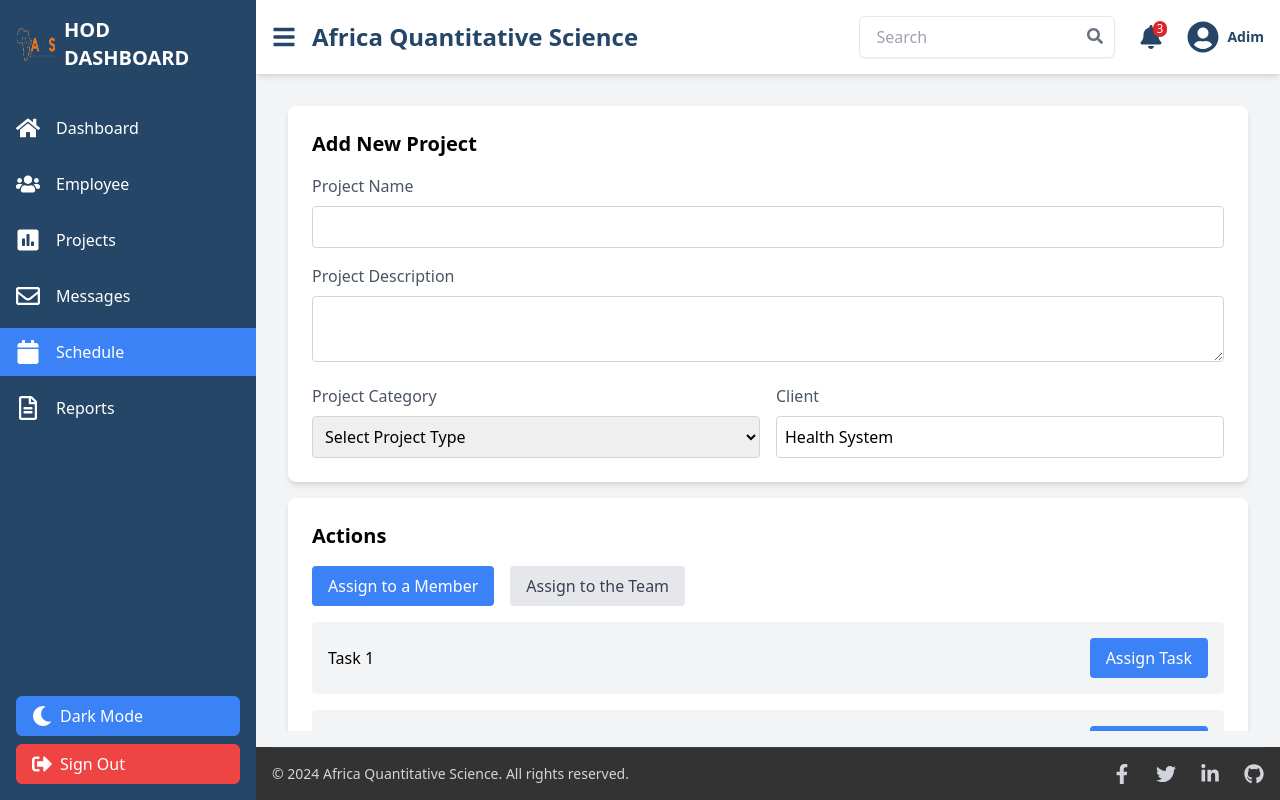
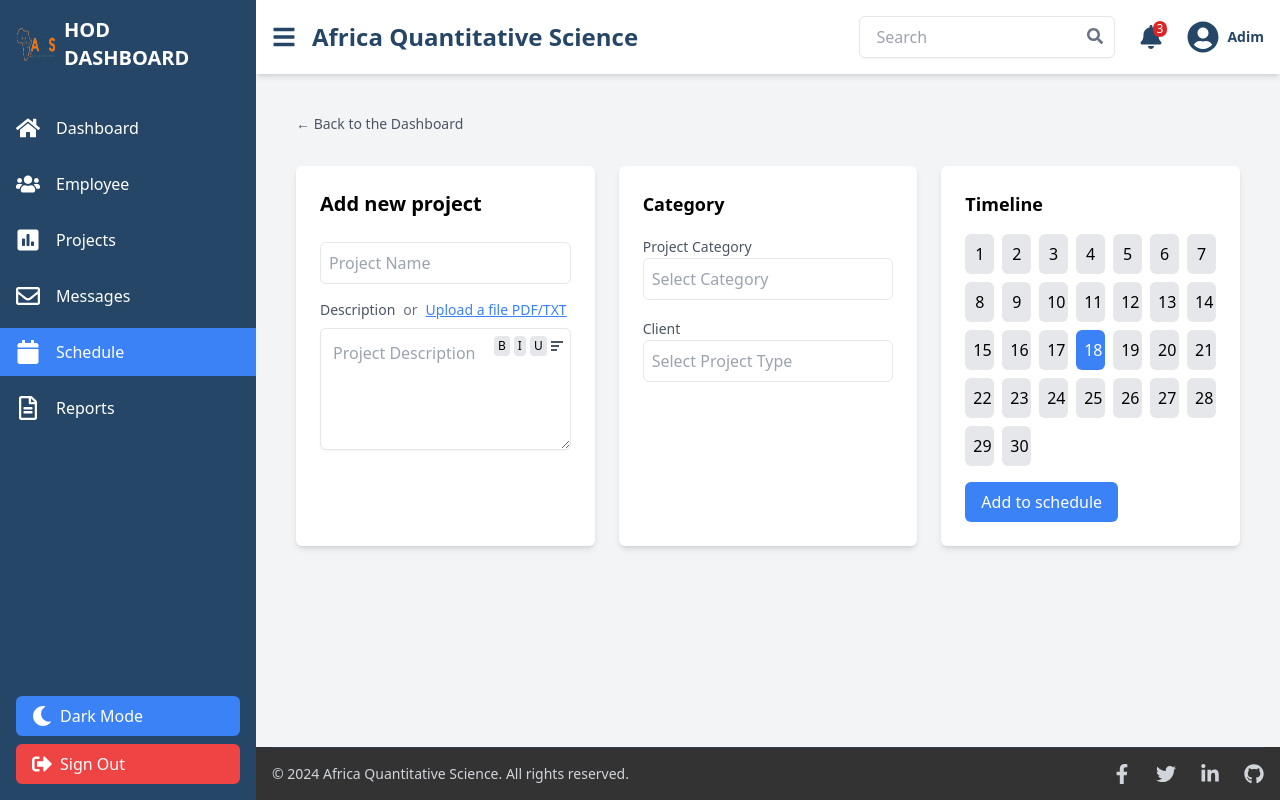
Before and after one commit to sylvieshimwauwase/AQS_Project_Management_System, a React (Vite) app: page /dashboard/schedule in a window 1280 px wide. Built offline with nearby package versions, Linux system fonts and the light colour scheme; no server answers; sample sign-in values are in the browser's storage.

Commit message:
few changes on schedule

```diff
--- a/src/pages/Schedule.jsx
+++ b/src/pages/Schedule.jsx
@@ -1,22 +1,125 @@
-import React from 'react';
-import ActionsSection from '../components/ActionSection';
-import TimelineCalendar from '../components/TimelineCalender';
-import Addprojectform from '../components/Addprojectform';
+import React, { useState } from 'react';
 
 const Schedule = () => {
+  const [selectedDate, setSelectedDate] = useState(new Date());
+  const [projectDescription, setProjectDescription] = useState('');
+
+  const handleDateChange = (date) => {
+    setSelectedDate(date);
+  };
+
   return (
-    <div className="min-h-screen bg-gray-100">
+    <div className="min-h-screen bg-gray-100 p-6 space-y-8">
+
+      <div className="text-gray-600 mb-6 flex items-center">
+        <button className="text-sm font-medium">&larr; Back to the Dashboard</button>
+      </div>
+
+      <main className="grid grid-cols-3 gap-6">
+
+        <div className="col-span-1 bg-white p-6 rounded-md shadow-md space-y-4">
+          <h2 className="text-xl font-semibold mb-2">Add new project</h2>
 
 
-      <main className="p-4 space-y-4">
-        {/* Add New Project Form */}
-        <Addprojectform />
+          <input
+            type="text"
+            placeholder="Project Name"
+            className="w-full p-2 border rounded-md focus:outline-none focus:ring-2 focus:ring-blue-500"
+          />
 
-        {/* Actions Section */}
-        <ActionsSection />
 
-        {/* Timeline & Calendar */}
-        <TimelineCalendar />
+          <div className="space-y-2 relative">
+            <div className="flex items-center space-x-2">
+              <label className="block text-sm text-gray-600">Description</label>
+              <span className="text-sm text-gray-500">or</span>
+              <button className="text-blue-500 underline text-sm">
+                Upload a file PDF/TXT
+              </button>
+            </div>
+
+
+            <div className="relative">
+              <textarea
+                value={projectDescription}
+                onChange={(e) => setProjectDescription(e.target.value)}
+                placeholder="Project Description"
+                className="w-full p-3 border rounded-md shadow-sm focus:outline-none focus:ring-2 focus:ring-blue-500 relative"
+                rows={4}
+              ></textarea>
+
+
+              <div className="absolute top-2 right-2 flex space-x-1 items-center">
+
+                <button className="px-1 py-0.5 bg-gray-200 rounded hover:bg-gray-300 focus:outline-none text-xs">
+                  B
+                </button>
+                <button className="px-1 py-0.5 bg-gray-200 rounded hover:bg-gray-300 focus:outline-none text-xs">
+                  I
+                </button>
+                <button className="px-1 py-0.5 bg-gray-200 rounded hover:bg-gray-300 focus:outline-none text-xs">
+                  U
+                </button>
+
+
+                <div className="flex flex-col justify-between space-y-0.5 cursor-pointer">
+                  <span className="block w-3 h-0.5 bg-gray-600"></span>
+                  <span className="block w-2 h-0.5 bg-gray-600"></span>
+                  <span className="block w-1.5 h-0.5 bg-gray-600"></span>
+                </div>
+              </div>
+            </div>
+          </div>
+        </div>
+
+
+        <div className="col-span-1 bg-white p-6 rounded-md shadow-md">
+          <h2 className="text-lg font-semibold mb-4">Category</h2>
+          <div className="space-y-4">
+            <div>
+              <label className="text-sm text-gray-600">Project Category</label>
+              <input
+                type="text"
+                placeholder="Select Category"
+                className="w-full p-2 border rounded-md focus:outline-none focus:ring-2 focus:ring-blue-500"
+              />
+            </div>
+
+            <div>
+              <label className="text-sm text-gray-600">Client</label>
+              <input
+                type="text"
+                placeholder="Select Project Type"
+                className="w-full p-2 border rounded-md focus:outline-none focus:ring-2 focus:ring-blue-500"
+              />
+            </div>
+          </div>
+        </div>
+
+
+        <div className="col-span-1 bg-white p-6 rounded-md shadow-md">
+          <h2 className="text-lg font-semibold mb-4">Timeline</h2>
+
+
+          <div className="grid grid-cols-7 gap-2 mb-4">
+            {Array.from({ length: 30 }).map((_, index) => (
+              <button
+                key={index}
+                className={`p-2 text-center rounded-md ${
+                  index === selectedDate.getDate() - 1
+                    ? 'bg-blue-500 text-white'
+                    : 'bg-gray-200'
+                }`}
+                onClick={() => handleDateChange(new Date(2024, 9, index + 1))}
+              >
+                {index + 1}
+              </button>
+            ))}
+          </div>
+
+          <button className="px-4 py-2 bg-blue-500 text-white rounded-md">
+            Add to schedule
+          </button>
+        </div>
       </main>
     </div>
   );
```
